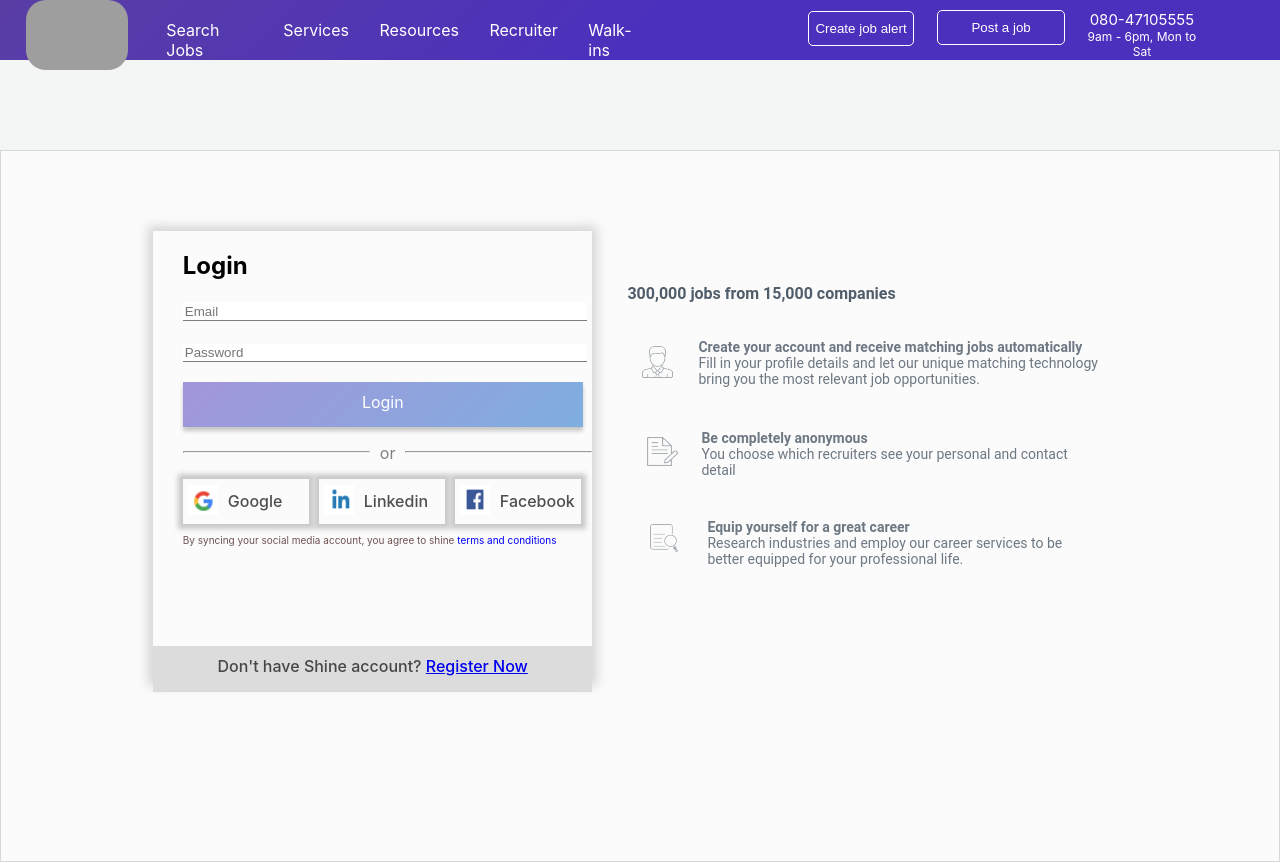
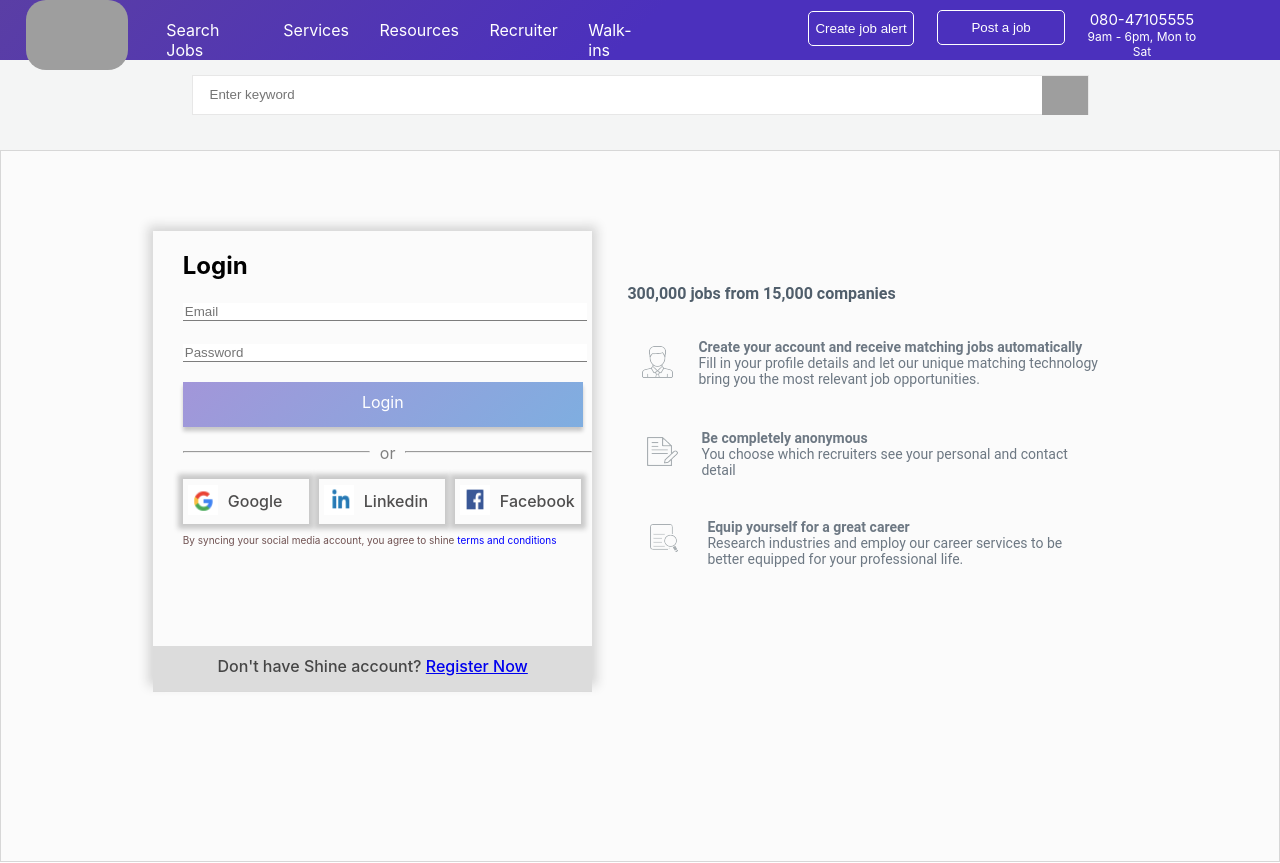
Before and after one commit to Shubhamsharma585/Shine-masai, a React (Create React App) app in the folder shine/: page /myshine/login in a window 1280 px wide. Shown: the top 863 px of the page. Built offline with nearby package versions, Linux system fonts and the light colour scheme; grey boxes are pictures that could not be loaded.

Commit message:
login search bar add

```diff
--- a/shine/src/Components/LogIn/Login.jsx
+++ b/shine/src/Components/LogIn/Login.jsx
@@ -13,6 +13,7 @@
 import { Link, Redirect } from "react-router-dom"
 import SocialFollow from "./SocialFollow"
 import Popouts from "../Popouts/LoginFail"
+import SearchBar from "../Home/SearchBar"
 
 
 function Login()
@@ -66,7 +67,9 @@
 
     ):(
         <div>
+
         <div className={styles.top1}>
+        <SearchBar/>
            </div>
 
            <div className={styles.cont}>
```
